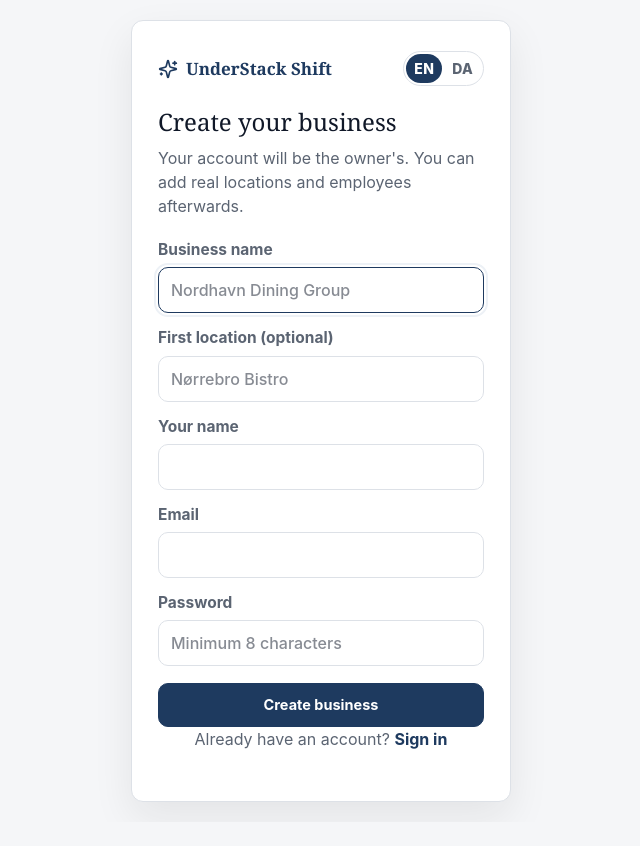
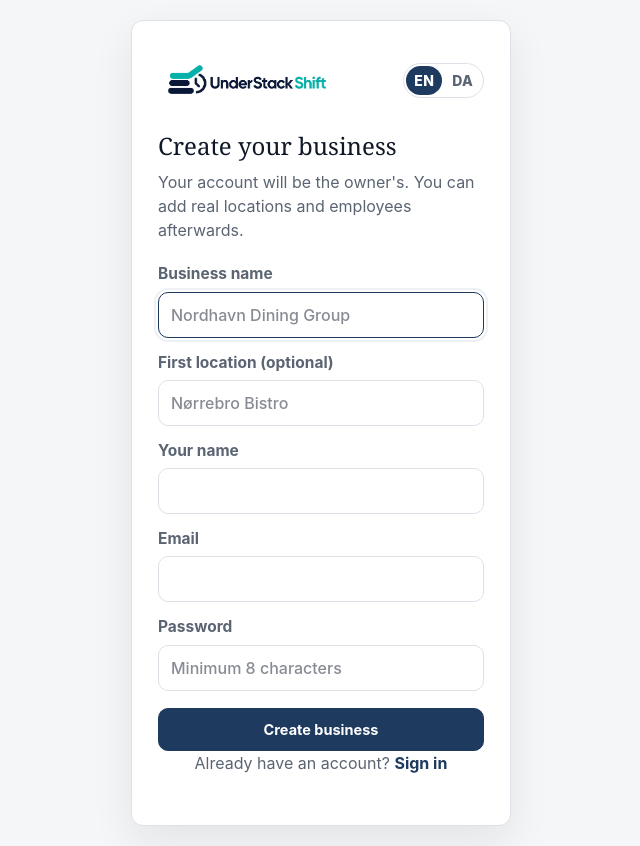
Before and after one commit to Dposleman/ai-schedule, a Next.js app: page /signup in a window 1280 px wide. Shown: the whole page, without its empty margins (319-959 px from the left). Before the commit the page ends 822 px from the top, so only its background shows below. Built offline with nearby package versions, Linux system fonts and the light colour scheme.

Commit message:
Add UnderStack Shift brand logo

```diff
--- a/app/app-shell.tsx
+++ b/app/app-shell.tsx
@@ -2,6 +2,7 @@
 
 import { useCallback, useEffect, useMemo, useState } from "react";
 import { apiFetch } from "@/lib/api-client";
+import { BrandLogo } from "@/app/brand-logo";
 import {
   AlertTriangle, ArrowLeftRight, ArrowUpRight, Bell, Banknote, Building2, CalendarDays,
   Check, ChevronDown, Clock3, ClipboardCheck, Fingerprint, History,
@@ -254,10 +255,7 @@ export default function AppShell({
   return (
     <main className="app-shell">
       <aside className="sidebar">
-        <div className="brand">
-          <div className="brand-mark">{organization?.logoUrl ? <img src={organization.logoUrl} alt="" /> : <Sparkles size={18} fill="currentColor" />}</div>
-          <span>{t("app.name")}</span>
-        </div>
+        <div className="brand"><BrandLogo variant="sidebar" /></div>
 
         <div className="location-picker">
           <button className="location-trigger" onClick={() => setLocationOpen((v) => !v)} aria-expanded={locationOpen} aria-label={t("shell.changeLocation")}>
--- /dev/null
+++ b/app/brand-logo.tsx
@@ -0,0 +1,19 @@
+import Image from "next/image";
+
+type BrandLogoProps = {
+  variant: "auth" | "sidebar";
+};
+
+/** The product mark is intentionally separate from organization/location logos. */
+export function BrandLogo({ variant }: BrandLogoProps) {
+  return (
+    <Image
+      className={`brand-logo brand-logo-${variant}`}
+      src="/brand/understack-shift-logo-v1.png"
+      alt="UnderStack Shift"
+      width={1086}
+      height={362}
+      priority
+    />
+  );
+}
--- a/app/forgot-password/page.tsx
+++ b/app/forgot-password/page.tsx
@@ -2,7 +2,8 @@
 
 import { useState } from "react";
 import Link from "next/link";
-import { Sparkles, LoaderCircle } from "lucide-react";
+import { LoaderCircle } from "lucide-react";
+import { BrandLogo } from "@/app/brand-logo";
 import { useLanguage } from "@/app/language-context";
 import { LanguageSwitcher } from "@/app/language-switcher";
 
@@ -31,7 +32,7 @@ export default function ForgotPasswordPage() {
   return (
     <main className="auth-shell">
       <section className="auth-card">
-        <div className="auth-top"><div className="auth-brand"><Sparkles size={20} /> {t("app.name")}</div><LanguageSwitcher compact /></div>
+        <div className="auth-top"><BrandLogo variant="auth" /><LanguageSwitcher compact /></div>
         <h1>{t("forgotPassword.title")}</h1>
         <p>{t("forgotPassword.subtitle")}</p>
         {sent ? (
--- a/app/globals.css
+++ b/app/globals.css
@@ -121,9 +121,9 @@ button { color: inherit; font: inherit; }
 .app-shell { min-height: 100vh; background: var(--canvas); }
 
 .sidebar { position: fixed; inset: 0 auto 0 0; z-index: 20; display: flex; width: 242px; flex-direction: column; background: var(--sidebar-bg); padding: 25px 15px 18px; }
-.brand { display: flex; align-items: center; gap: 10px; padding: 0 8px 23px; font-family: var(--font-display), sans-serif; font-size: 21px; font-weight: 800; letter-spacing: -.6px; color: var(--sidebar-ink); }
-.brand-mark { display: grid; width: 31px; height: 31px; place-items: center; border-radius: 8px; background: var(--gold); color: var(--sidebar-bg); overflow: hidden; }
-.brand-mark img { width: 100%; height: 100%; object-fit: cover; }
+.brand { display: flex; align-items: center; min-height: 42px; padding: 0 8px 23px; }
+.brand-logo { display: block; width: auto; height: auto; object-fit: contain; }
+.brand-logo-sidebar { width: 190px; max-width: 100%; }
 .location-picker { position: relative; }
 .location-trigger { display: flex; width: 100%; align-items: center; gap: 9px; border: 1px solid rgba(255,255,255,.14); border-radius: 10px; background: rgba(255,255,255,.06); padding: 10px; text-align: left; cursor: pointer; }
 .location-trigger > svg { flex: 0 0 auto; color: var(--sidebar-muted); transition: transform .2s ease; }
@@ -830,7 +830,7 @@ button { color: inherit; font: inherit; }
 
 .auth-shell { display: grid; min-height: 100vh; place-items: center; background: var(--canvas); padding: 20px; }
 .auth-card { width: 100%; max-width: 380px; border: 1px solid var(--line); border-radius: 12px; background: var(--surface); padding: 30px 26px; box-shadow: 0 16px 40px rgba(20, 24, 26, .08); }
-.auth-brand { display: flex; align-items: center; gap: 8px; color: var(--accent); font-family: var(--font-display), sans-serif; font-weight: 800; font-size: 17px; }
+.brand-logo-auth { width: 178px; max-width: calc(100% - 86px); }
 .auth-top { display: flex; align-items: center; justify-content: space-between; margin-bottom: 18px; }
 .lang-switch { display: inline-flex; border: 1px solid var(--line); border-radius: 999px; padding: 2px; gap: 2px; background: var(--surface); }
 .lang-switch button { border: 0; background: transparent; padding: 5px 10px; border-radius: 999px; font-size: 14.5px; font-weight: 800; letter-spacing: .02em; color: var(--muted); cursor: pointer; }
--- a/app/login/page.tsx
+++ b/app/login/page.tsx
@@ -3,7 +3,8 @@
 import { useState } from "react";
 import { useRouter } from "next/navigation";
 import Link from "next/link";
-import { Sparkles, LoaderCircle } from "lucide-react";
+import { LoaderCircle } from "lucide-react";
+import { BrandLogo } from "@/app/brand-logo";
 import { useLanguage } from "@/app/language-context";
 import { LanguageSwitcher } from "@/app/language-switcher";
 
@@ -34,7 +35,7 @@ export default function LoginPage() {
   return (
     <main className="auth-shell">
       <section className="auth-card">
-        <div className="auth-top"><div className="auth-brand"><Sparkles size={20} /> {t("app.name")}</div><LanguageSwitcher compact /></div>
+        <div className="auth-top"><BrandLogo variant="auth" /><LanguageSwitcher compact /></div>
         <h1>{t("login.title")}</h1>
         <p>{t("login.subtitle")}</p>
         <form onSubmit={submit} className="auth-form">
--- a/app/reset-password/page.tsx
+++ b/app/reset-password/page.tsx
@@ -3,7 +3,8 @@
 import { Suspense, useState } from "react";
 import { useRouter, useSearchParams } from "next/navigation";
 import Link from "next/link";
-import { Sparkles, LoaderCircle } from "lucide-react";
+import { LoaderCircle } from "lucide-react";
+import { BrandLogo } from "@/app/brand-logo";
 import { useLanguage } from "@/app/language-context";
 import { LanguageSwitcher } from "@/app/language-switcher";
 
@@ -34,7 +35,7 @@ function ResetPasswordForm() {
   return (
     <main className="auth-shell">
       <section className="auth-card">
-        <div className="auth-top"><div className="auth-brand"><Sparkles size={20} /> {t("app.name")}</div><LanguageSwitcher compact /></div>
+        <div className="auth-top"><BrandLogo variant="auth" /><LanguageSwitcher compact /></div>
         <h1>{t("resetPassword.title")}</h1>
         <p>{t("resetPassword.subtitle")}</p>
         {!token ? (
--- a/app/signup/page.tsx
+++ b/app/signup/page.tsx
@@ -3,7 +3,8 @@
 import { useState } from "react";
 import { useRouter } from "next/navigation";
 import Link from "next/link";
-import { Sparkles, LoaderCircle } from "lucide-react";
+import { LoaderCircle } from "lucide-react";
+import { BrandLogo } from "@/app/brand-logo";
 import { useLanguage } from "@/app/language-context";
 import { LanguageSwitcher } from "@/app/language-switcher";
 
@@ -37,7 +38,7 @@ export default function SignupPage() {
   return (
     <main className="auth-shell">
       <section className="auth-card">
-        <div className="auth-top"><div className="auth-brand"><Sparkles size={20} /> {t("app.name")}</div><LanguageSwitcher compact /></div>
+        <div className="auth-top"><BrandLogo variant="auth" /><LanguageSwitcher compact /></div>
         <h1>{t("signup.title")}</h1>
         <p>{t("signup.subtitle")}</p>
         <form onSubmit={submit} className="auth-form">
```
Also changed, not shown: public/brand/understack-shift-logo-v1.png (added).
